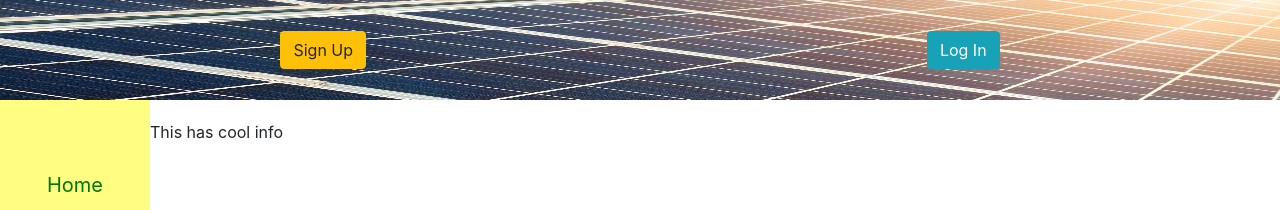
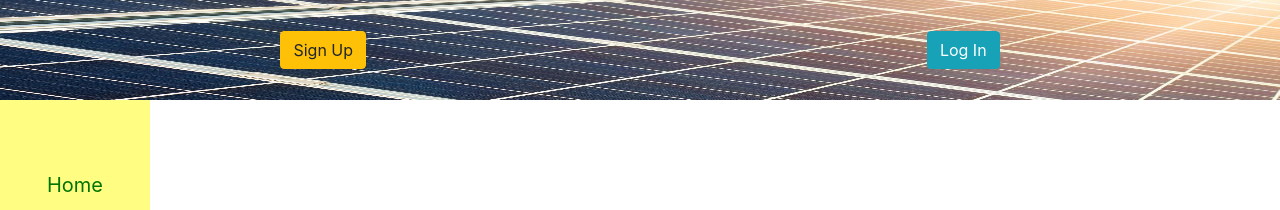
Before and after one commit to joyfulben/optimum_pv-system, a React (Create React App) app: page /my_output in a window 1280 px wide. Shown: the top 210 px of the page. Built offline with nearby package versions, Linux system fonts and the light colour scheme.

Commit message:
configuring Home component

```diff
--- a/src/App.js
+++ b/src/App.js
@@ -94,7 +94,7 @@ export default class App extends React.Component {
         </header>
 
           <div className='components'>
-          <Home />
+          <Route exact path='/' component={Home} />
           { this.state.userInfo[0] ?
             <>
               <Route exact path='/my_output' component= {() => (<MyOutputs userInfo={this.state.userInfo[0]} username={this.state.username}
--- a/src/components/MyOutputs.js
+++ b/src/components/MyOutputs.js
@@ -14,7 +14,7 @@ export default class MyOutputs extends React.Component {
 
     return (
       <div>
-      <table>
+      <table cellpadding="5">
         <thead>
           <tr>
             <th>Location</th>
```
